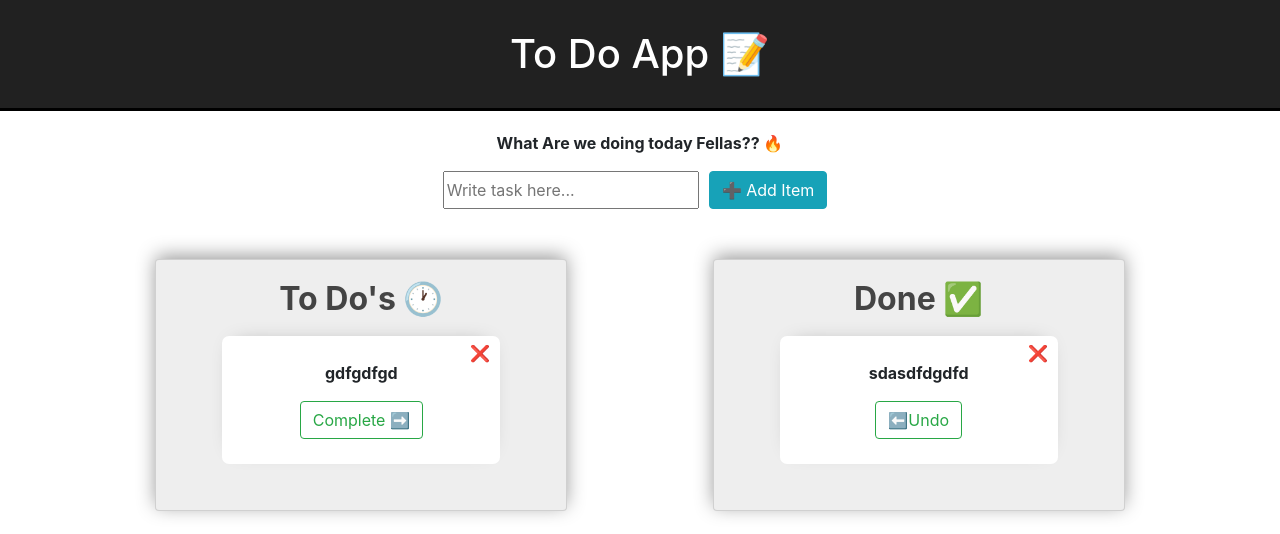
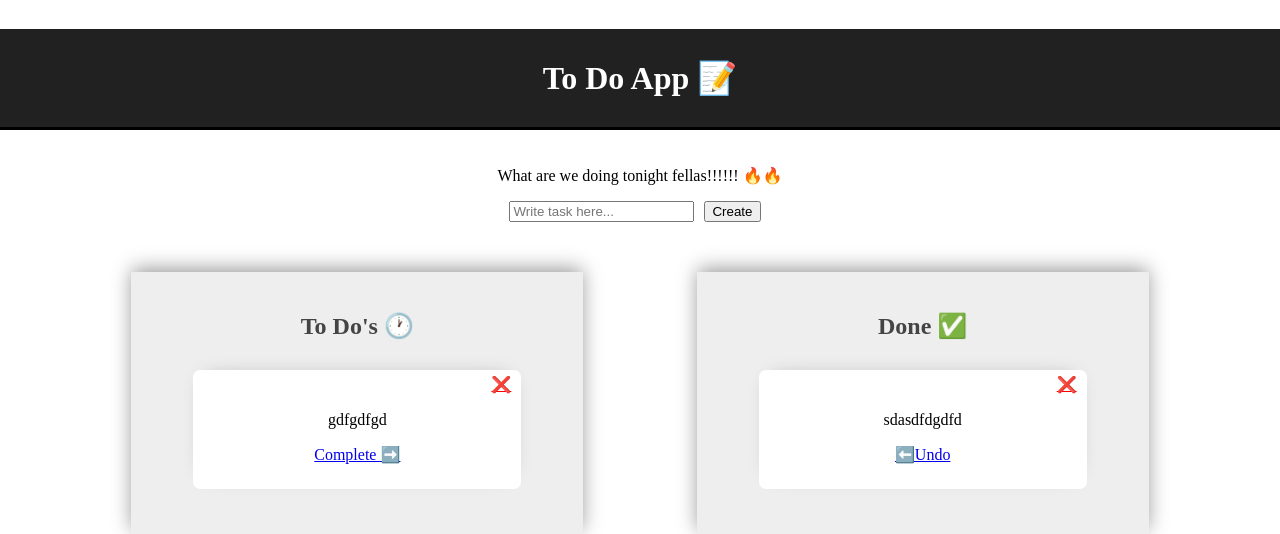
Before and after one commit to KidCoderT/MyFlaskTodoListApp, a Flask app: page / in a window 1280 px wide. Shown: the top 534 px of the page. Run offline with Flask 2, Linux system fonts and the light colour scheme; data comes from the database, SQL or seed files in the repository; both versions use the stored data as it was after the commit; some libraries are stand-ins or nearby versions.

Commit message:
Created the Styling for the app!!!!!!

```diff
--- a/app.py
+++ b/app.py
@@ -48,4 +48,4 @@ def delete(id):
     return redirect(url_for("index"))
 
 if __name__ == '__main__':
-    app.run(threaded=True)
+    app.run(threaded=True, debug=True)
--- a/templates/index.html
+++ b/templates/index.html
@@ -3,21 +3,17 @@
 <head>
     <meta charset="UTF-8">
     <title>Todo App</title>
-    <!-- Bootstrap CSS -->
-    <link rel="stylesheet" href="https://stackpath.bootstrapcdn.com/bootstrap/4.4.1/css/bootstrap.min.css"
-          integrity="sha384-Vkoo8x4CGsO3+Hhxv8T/Q5PaXtkKtu6ug5TOeNV6gBiFeWPGFN9MuhOf23Q9Ifjh" crossorigin="anonymous">
-    <link rel="icon" href="data:,">
     <link rel="stylesheet" href="{{ url_for('static', filename='style.css') }}">
 </head>
 <body>
     <div class="todo">
-        <h1 class="todo__header">To Do App 📝</h1>
+        <h1 class="todo__header"><span class="todo__header_text">To Do App 📝</span></h1>
 
         <div class="card todo__headerContainer">
-            <p class="font-weight-bold"> What Are we doing today Fellas?? 🔥</p>
+            <p class="font-weight-bold">What are we doing tonight fellas!!!!!! 🔥🔥</p>
             <form class="todo__form" action="{{ url_for('add') }}" method="POST">
                 <input placeholder="Write task here..." type="text" name="todoitem">
-                <input class="btn btn-info" type="submit" value="➕ Add Item">
+                <input class="btn btn-info" type="submit" value="Create">
             </form>
         </div>
     </div>
```
Also changed, not shown: todo.db.
